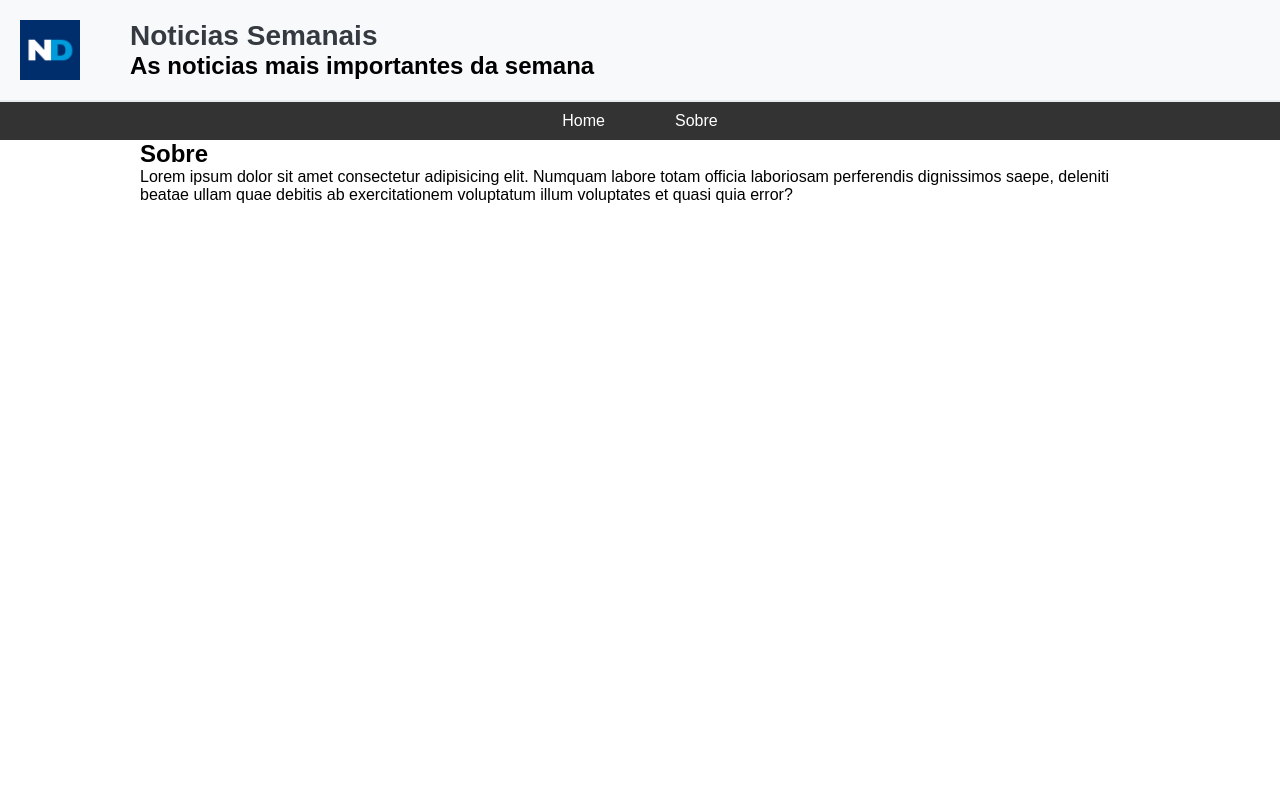
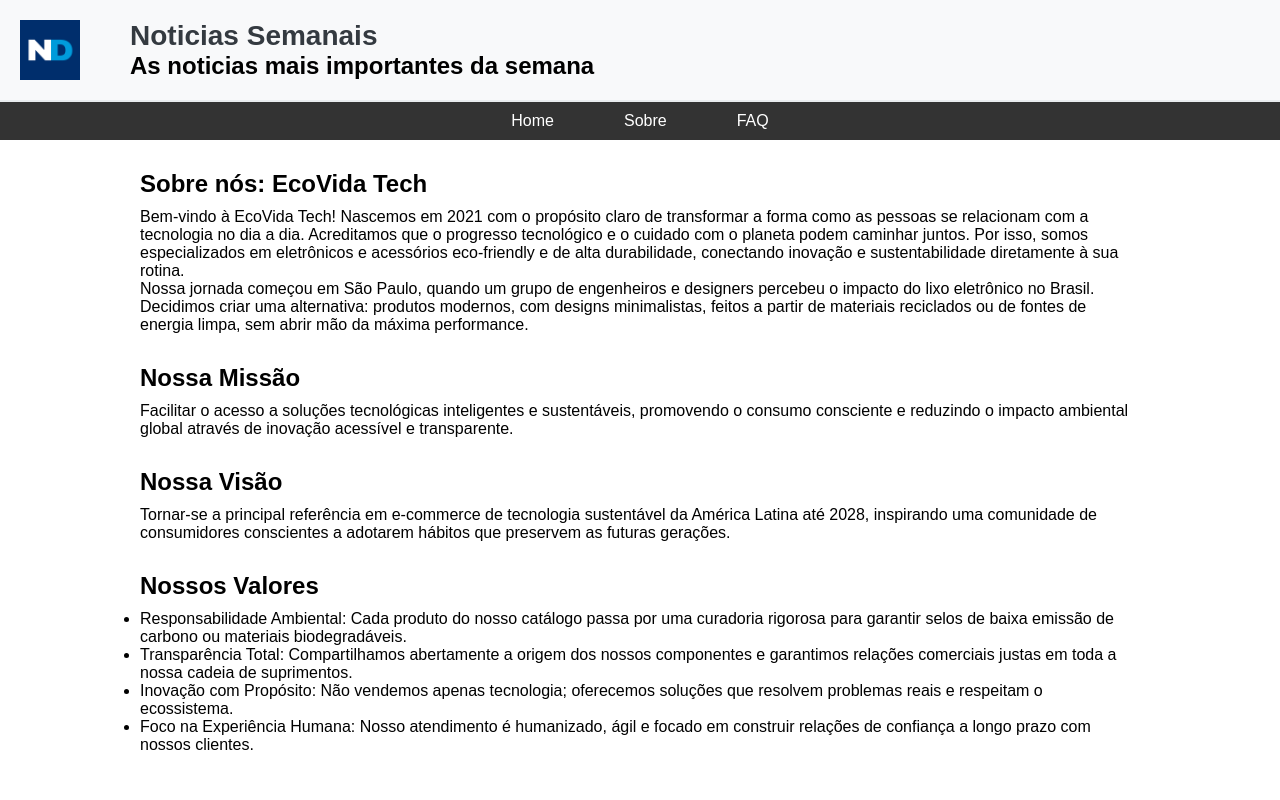
Before and after one commit to LVDEV07/web-tech-study, a React (Vite) app in the folder projeto-react/: page /sobre in a window 1280 px wide. Shown: the top 800 px of the page. Built offline with nearby package versions, Linux system fonts and the light colour scheme.

Commit message:
Estrutura inicial

```diff
--- /dev/null
+++ b/projeto-react/src/Pages/Faq/index.jsx
@@ -0,0 +1,9 @@
+import React from 'react'
+
+export default function index() {
+  return (
+    <div>
+      <h1>sfafa</h1>
+    </div>
+  )
+}
--- /dev/null
+++ b/projeto-react/src/Pages/Sobre/Sobre.css
@@ -0,0 +1,8 @@
+.title-sobre{
+    margin-top: 30px;
+    margin-bottom: 10px;
+}
+
+.li-sobre{
+    list-style-type: disc;
+}
--- a/projeto-react/src/Pages/Sobre/index.jsx
+++ b/projeto-react/src/Pages/Sobre/index.jsx
@@ -1,12 +1,44 @@
-import React from 'react'
-
+import "./Sobre.css"
 export default function index() {
   return (
     <section className='container'>
-        <h1>Sobre</h1>
+        <h1 className='title-sobre'>Sobre nós: EcoVida Tech</h1>
         <p>
-            Lorem ipsum dolor sit amet consectetur adipisicing elit. Numquam labore totam officia laboriosam perferendis dignissimos saepe, deleniti beatae ullam quae debitis ab exercitationem voluptatum illum voluptates et quasi quia error?
+            Bem-vindo à EcoVida Tech! Nascemos em 2021 com o propósito claro de transformar a forma como as pessoas se relacionam com a tecnologia no dia a dia. Acreditamos que o progresso tecnológico e o cuidado com o planeta podem caminhar juntos. Por isso, somos especializados em eletrônicos e acessórios eco-friendly e de alta durabilidade, conectando inovação e sustentabilidade diretamente à sua rotina.
         </p>
+
+        <p>
+          Nossa jornada começou em São Paulo, quando um grupo de engenheiros e designers percebeu o impacto do lixo eletrônico no Brasil. Decidimos criar uma alternativa: produtos modernos, com designs minimalistas, feitos a partir de materiais reciclados ou de fontes de energia limpa, sem abrir mão da máxima performance.
+        </p>
+
+        <h1 className="title-sobre">
+          Nossa Missão
+        </h1>
+
+        <p>
+          Facilitar o acesso a soluções tecnológicas inteligentes e sustentáveis, promovendo o consumo consciente e reduzindo o impacto ambiental global através de inovação acessível e transparente.
+        </p>
+
+
+        <h1 className="title-sobre">
+          Nossa Visão
+        </h1>
+
+        <p>
+         Tornar-se a principal referência em e-commerce de tecnologia sustentável da América Latina até 2028, inspirando uma comunidade de consumidores conscientes a adotarem hábitos que preservem as futuras gerações.
+        </p>
+
+        <h1 className="title-sobre">
+          Nossos Valores
+        </h1>
+
+
+        <ul>
+          <li className="li-sobre">Responsabilidade Ambiental: Cada produto do nosso catálogo passa por uma curadoria rigorosa para garantir selos de baixa emissão de carbono ou materiais biodegradáveis.</li>
+          <li className="li-sobre">Transparência Total: Compartilhamos abertamente a origem dos nossos componentes e garantimos relações comerciais justas em toda a nossa cadeia de suprimentos.</li>
+          <li className="li-sobre">Inovação com Propósito: Não vendemos apenas tecnologia; oferecemos soluções que resolvem problemas reais e respeitam o ecossistema.</li>
+          <li className="li-sobre">Foco na Experiência Humana: Nosso atendimento é humanizado, ágil e focado em construir relações de confiança a longo prazo com nossos clientes.</li>
+        </ul>
     </section>
 
 
--- a/projeto-react/src/Router.jsx
+++ b/projeto-react/src/Router.jsx
@@ -3,6 +3,7 @@ import Home from "./Pages/Home"
 import Sobre from "./Pages/Sobre"
 import NotFound from "./Pages/NotFound"
 import Nav from "./components/nav"
+import Faq from "./Pages/Faq"
 
 export default function Router() {
   return (
@@ -11,6 +12,7 @@ export default function Router() {
         <Routes>
             <Route path="/" element={<Home/>}/>
             <Route path="/sobre" element={<Sobre/>}/>
+            <Route path="/faq" element={<Faq/>}/>
             <Route path="*" element={<NotFound/>}/>
 
         </Routes>
--- a/projeto-react/src/components/nav/index.jsx
+++ b/projeto-react/src/components/nav/index.jsx
@@ -14,6 +14,11 @@ export default function index() {
                         Sobre
                     </Link>
                 </li>
+                <li>
+                    <Link to="/faq">
+                        FAQ
+                    </Link>
+                </li>
             </ul>
         </nav>
     )
```
